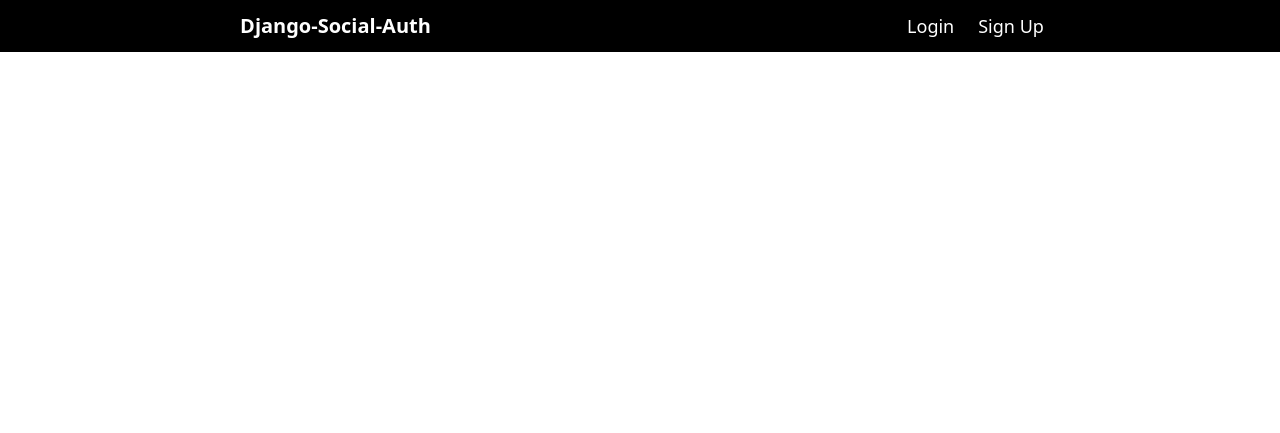
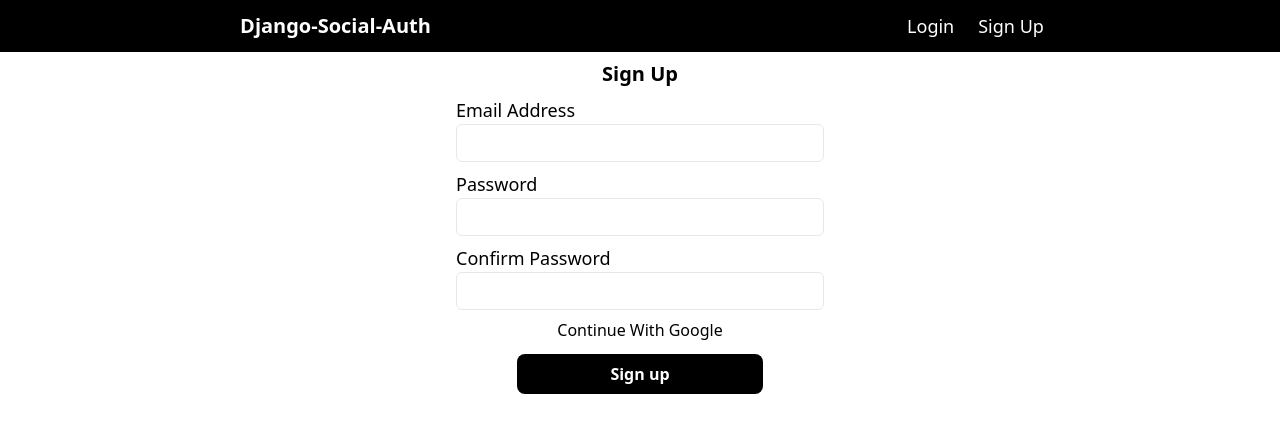
Before and after one commit to Aakashmid/OAuth2Django, a Django app: page /signup/ in a window 1280 px wide. Shown: the top 433 px of the page. Run offline with Django 5.2, Linux system fonts and the light colour scheme; data comes from the database, SQL or seed files in the repository; both versions use the stored data as it was after the commit; style sheets or scripts are compiled from the project's sources; some libraries are stand-ins or nearby versions.

Commit message:
Create signup page and views function for login url

```diff
--- a/AuthApp/models.py
+++ b/AuthApp/models.py
@@ -1,7 +1,3 @@
 from django.db import models
 from django import forms
 # Create your models here.
-class MyForm(forms.Form):
-    name = forms.CharField(max_length=100)
-    email = forms.EmailField()
-    message = forms.CharField(widget=forms.Textarea)
--- a/AuthApp/urls.py
+++ b/AuthApp/urls.py
@@ -6,4 +6,5 @@ urlpatterns = [
     path('logout/',views.logout_hand,name='Logout user'),
     path('login/',views.login_hand,name='Login user'),
     path('signup/',views.signup_hand,name='Create user'),
+    path('accounts/google/login/', views.custom_google_login, name='custom_google_login'),
 ]
--- a/AuthApp/views.py
+++ b/AuthApp/views.py
@@ -1,7 +1,7 @@
-from django.shortcuts import render
+from django.shortcuts import render,redirect
 from django.contrib.auth import login,logout
 from django.contrib.auth.models import User
-from .models import MyForm
+
 # Create your views here.
 def home(request):
     Users=User.objects.all()
@@ -13,3 +13,10 @@ def logout_hand(request):
     return render(request,'AuthApp/index.html')
 def signup_hand(request):
     return render(request,'AuthApp/signup.html')
+
+def custom_google_login(request):
+    # Construct the Google authentication URL
+    google_auth_url = "https://accounts.google.com/o/oauth2/v2/auth?client_id=377468363453-8o7g49hofg0lf3oif0gto968vcn3akb6.apps.googleusercontent.com&redirect_uri=http%3A%2F%2F127.0.0.1%3A8000%2Faccounts%2Fgoogle%2Flogin%2Fcallback%2F&scope=email+profile&response_type=code&state=2dq7rIOnrtfnA8Eg&access_type=online"
+
+    # Redirect the user to the Google authentication URL
+    return redirect(google_auth_url)
--- a/SocialAuth/urls.py
+++ b/SocialAuth/urls.py
@@ -22,4 +22,6 @@ urlpatterns = [
     # for authentication
     path('',include('AuthApp.urls')),
     path('accounts/', include('allauth.urls')),
+
+
 ]
--- a/templates/AuthApp/login.html
+++ b/templates/AuthApp/login.html
@@ -1,6 +1,7 @@
 {% extends "AuthApp/base.html" %}
 {% block body %}
-</body>
+<div class="container">
+
   <div class="login-box lg:w-[30%]  mx-auto p-2">
     <h2 class="text-center text-xl font-semibold">Login</h2>
     <form method="post" class="">
@@ -24,4 +25,5 @@
       <button type="submit" class="w-2/3 block mx-auto mt-3 bg-black text-white font-semibold rounded-lg  p-2">Login</button>
     </form>
   </div>
+</div>
   {% endblock body %}
--- a/templates/AuthApp/signup.html
+++ b/templates/AuthApp/signup.html
@@ -1,10 +1,36 @@
 {% extends "AuthApp/base.html" %}
 
-{% block content %}
-  <h2>Sign up</h2>
-  <form method="post">
-    {% csrf_token %}
-    {{ form.as_p }}
-    <button type="submit">Sign up</button>
-  </form>
-{% endblock %}
+{% block body %}
+<div class="container">
+
+  <div class="login-box lg:w-[30%]  mx-auto p-2">
+    <h2 class="text-center text-xl font-semibold">Sign Up</h2>
+    <form method="post" class="">
+      {% csrf_token %}
+      <div class="flex flex-col mt-2">
+        <label for="Email" class="text-lg">
+          Email Address
+        </label>
+        <input type="email" name="Email" class="text-lg outline-none border-[1px] p-1 rounded-md"  id="Email">
+      </div>
+      <div class="flex flex-col mt-2">
+        <label for="password" class="text-lg">
+          Password
+        </label>
+        <input type="password" name="password"  class="text-lg outline-none border-[1px] p-1 rounded-md" id="password">
+      </div>
+      <div class="flex flex-col mt-2">
+        <label for="confirm_password" class="text-lg">
+          Confirm Password
+        </label>
+        <input type="password" name="confirm_password"  class="text-lg outline-none border-[1px] p-1 rounded-md" id="confirm_password">
+      </div>
+      <div class="flex-col flex items-center mt-2">
+        {% load socialaccount %}
+        <span class=""><a href="{% provider_login_url 'google' %}" class="hover:underline active:text-blue-500">Continue With Google</a></span>
+      </div>
+      <button type="submit" class="w-2/3 block mx-auto mt-3 bg-black text-white font-semibold rounded-lg  p-2">Sign up</button>
+    </form>
+  </div>
+</div>
+{% endblock body %}
```
Also changed, not shown: db.sqlite3. Lines whose indentation alone changed are shown as unchanged.
